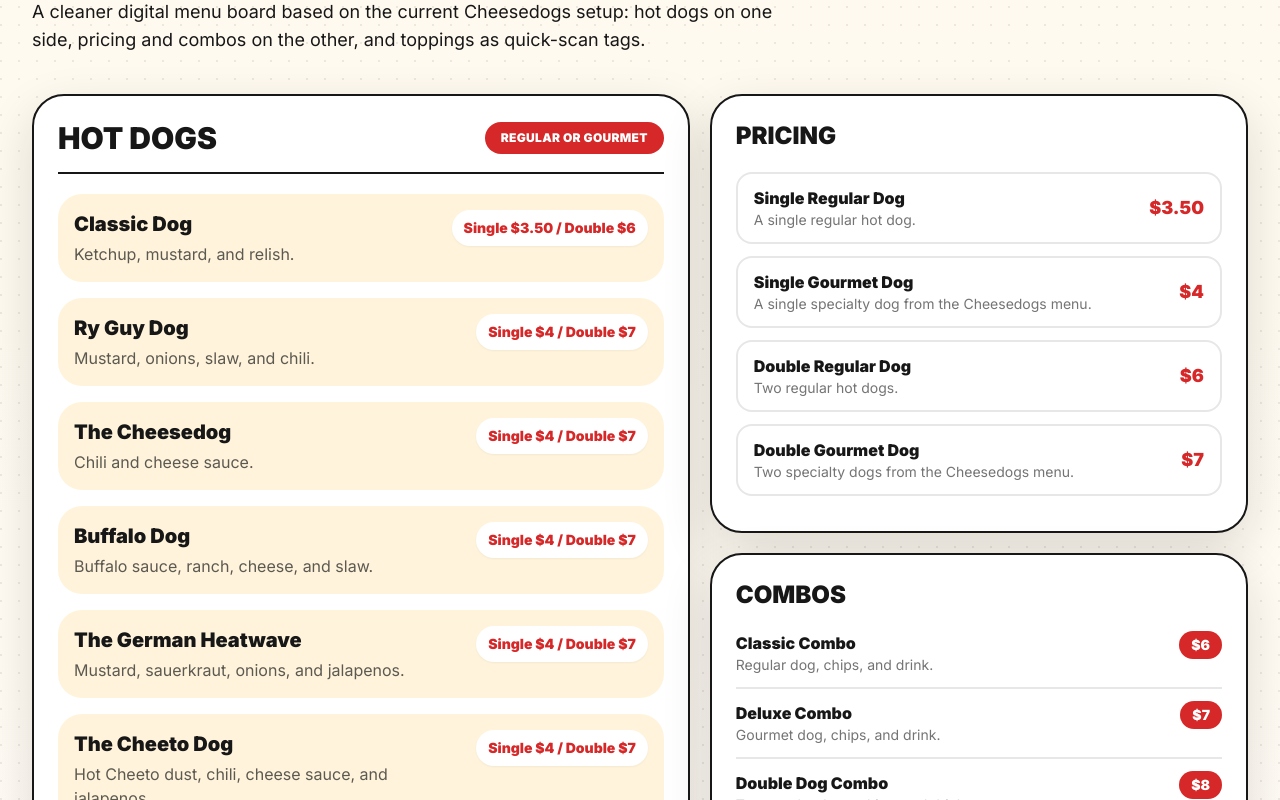
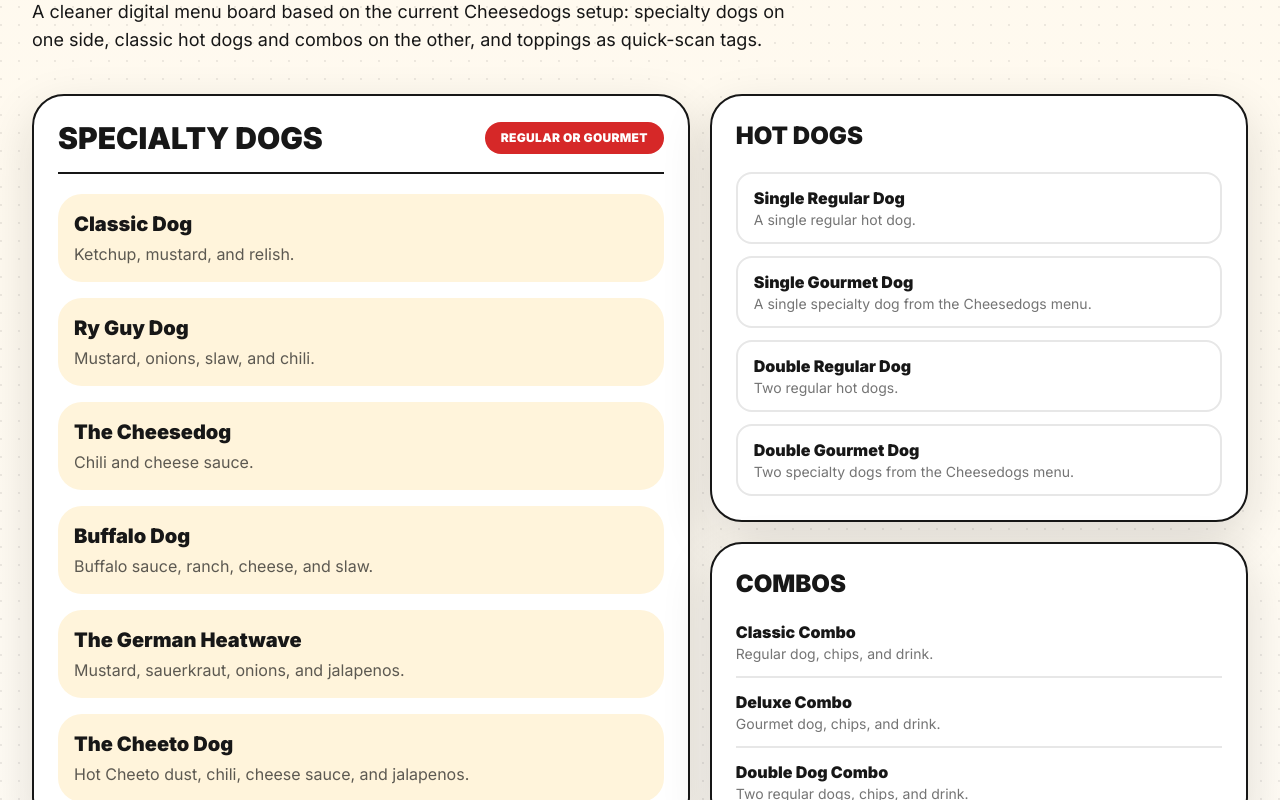
Before and after one commit to peyton-ssllc/cheesedogsncv3, a Next.js app: page /menu in a window 1280 px wide. Shown: the part 1020-1820 px from the top of the page. Built offline with nearby package versions, Linux system fonts and the light colour scheme.

Commit message:
Remove menu prices and rename menu sections

```diff
--- a/app/menu/page.tsx
+++ b/app/menu/page.tsx
@@ -52,22 +52,21 @@
           <SectionHeader
             eyebrow="Official menu"
             title="Pick your dog, make it a combo, load it your way."
-            text="A cleaner digital menu board based on the current Cheesedogs setup: hot dogs on one side, pricing and combos on the other, and toppings as quick-scan tags."
+            text="A cleaner digital menu board based on the current Cheesedogs setup: specialty dogs on one side, classic hot dogs and combos on the other, and toppings as quick-scan tags."
           />
           <div className="mt-10 grid gap-5 lg:grid-cols-[1.1fr_0.9fr]">
             <article className="shine-card rounded-[2rem] border-2 border-grill bg-white p-6 shadow-crisp transition hover:-translate-y-1">
               <div className="flex items-center justify-between gap-4 border-b-2 border-grill pb-4">
-                <h2 className="text-3xl font-black uppercase">Hot Dogs</h2>
+                <h2 className="text-3xl font-black uppercase">Specialty Dogs</h2>
                 <span className="rounded-full bg-dogred px-4 py-2 text-xs font-black uppercase tracking-wide text-white">Regular or Gourmet</span>
               </div>
               <div className="mt-5 grid gap-4">
                 {hotDogs.map((item) => (
-                  <div key={item.name} className="grid gap-3 rounded-3xl bg-cream p-4 sm:grid-cols-[1fr_auto] sm:items-start">
+                  <div key={item.name} className="rounded-3xl bg-cream p-4">
                     <div>
                       <h3 className="text-xl font-black">{item.name}</h3>
                       <p className="mt-1 text-grill/70">{item.description}</p>
                     </div>
-                    <span className="rounded-full bg-white px-3 py-2 text-sm font-black text-dogred shadow-sm">{item.price}</span>
                   </div>
                 ))}
               </div>
@@ -75,15 +74,14 @@
 
             <div className="grid gap-5">
               <article className="shine-card rounded-[2rem] border-2 border-grill bg-white p-6 shadow-crisp transition hover:-translate-y-1">
-                <h2 className="text-2xl font-black uppercase">Pricing</h2>
+                <h2 className="text-2xl font-black uppercase">Hot Dogs</h2>
                 <div className="mt-5 grid gap-3">
                   {[...singleDogs, ...doubleDogs].map((item, index) => (
-                    <div key={`${item.name}-${index}`} className="flex items-center justify-between gap-4 rounded-2xl border-2 border-grill/10 px-4 py-3">
+                    <div key={`${item.name}-${index}`} className="rounded-2xl border-2 border-grill/10 px-4 py-3">
                       <div>
                         <h3 className="font-black">{index < singleDogs.length ? "Single" : "Double"} {item.name}</h3>
                         <p className="text-sm text-grill/60">{item.description}</p>
                       </div>
-                      <span className="text-lg font-black text-dogred">{item.price}</span>
                     </div>
                   ))}
                 </div>
@@ -93,12 +91,11 @@
                 <h2 className="text-2xl font-black uppercase">Combos</h2>
                 <div className="mt-5 grid gap-3">
                   {combos.map((item) => (
-                    <div key={item.name} className="flex items-start justify-between gap-4 border-t-2 border-grill/10 pt-3 first:border-t-0 first:pt-0">
+                    <div key={item.name} className="border-t-2 border-grill/10 pt-3 first:border-t-0 first:pt-0">
                       <div>
                         <h3 className="font-black">{item.name}</h3>
                         <p className="text-sm text-grill/60">{item.description}</p>
                       </div>
-                      <span className="rounded-full bg-dogred px-3 py-1 text-sm font-black text-white">{item.price}</span>
                     </div>
                   ))}
                 </div>
```
